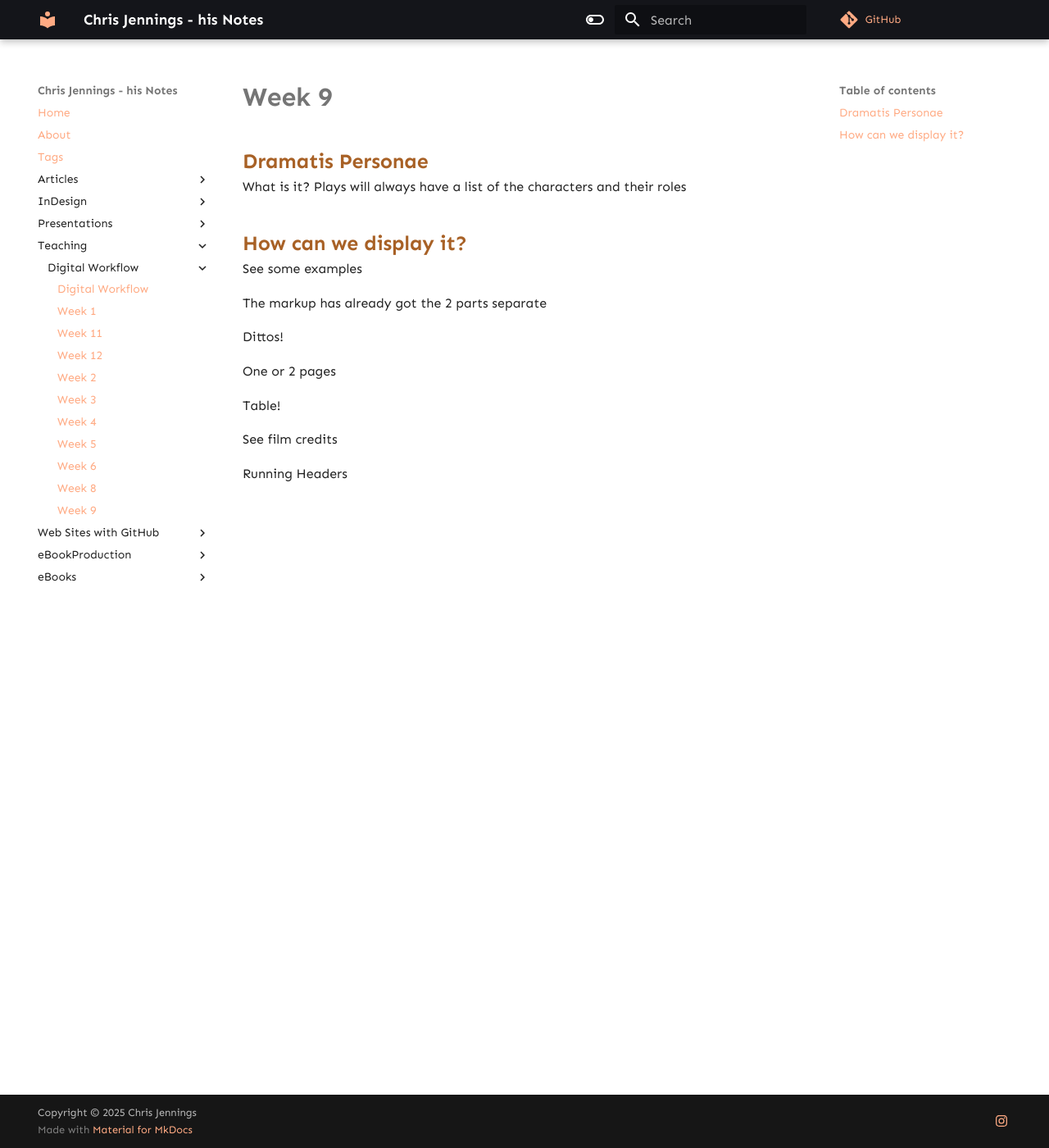
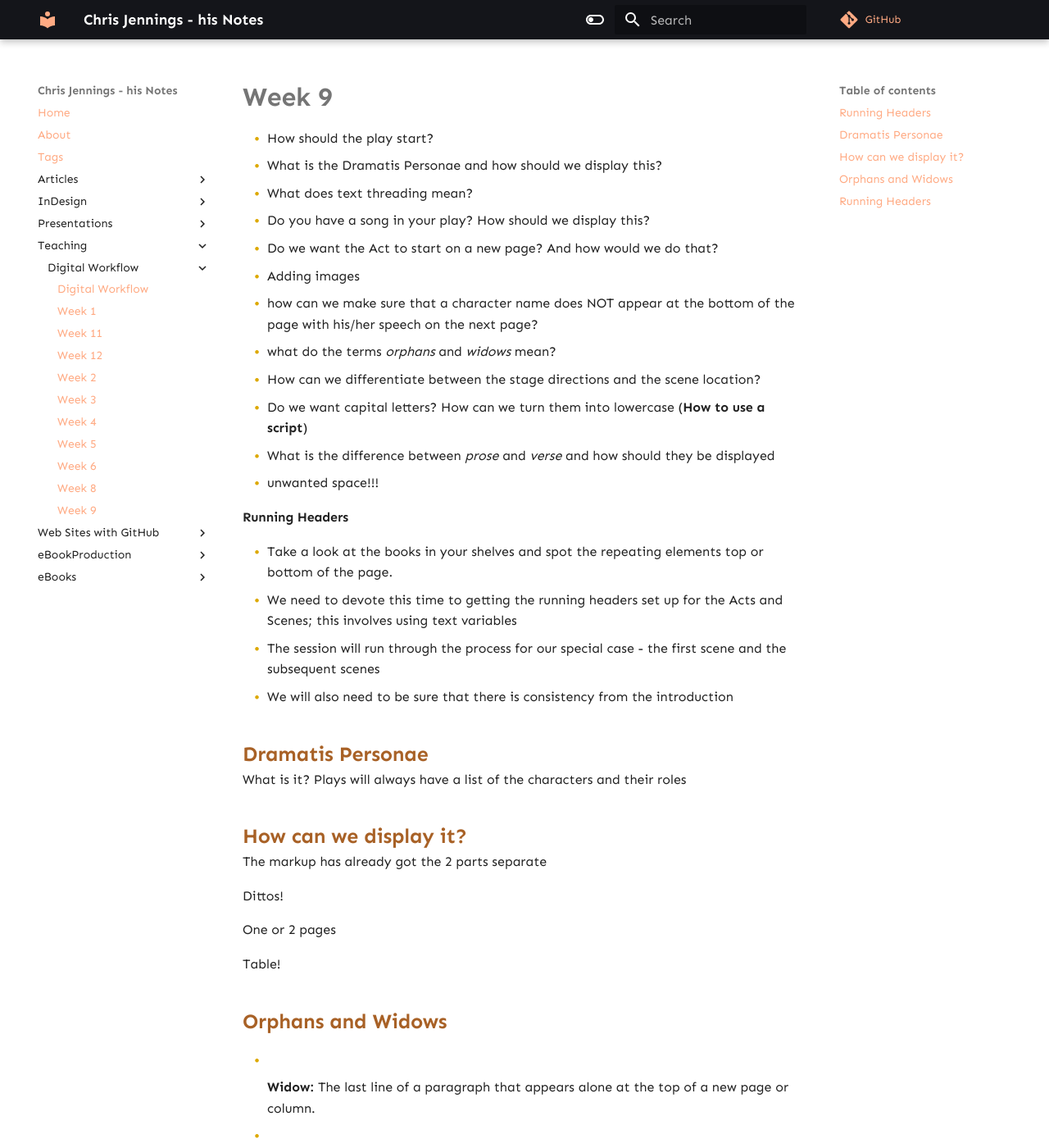
Before and after one commit to chrisjennings-notes/chrisjennings-notes.github.io, an MkDocs documentation site: the page built from docs/Teaching/Digital Workflow/Week 9.md, in a window 1280 px wide and 1400 px high. Shown: the whole window at 82% size. Built offline with MkDocs 1.6.1 and Material for MkDocs 9.7.7, drawn with Linux system fonts in a browser that asks for light colours; comment, search, counter and statistics services are not loaded; some of the changed text lies outside the part shown.

Commit message:
vault backup: 2026-11-17 18:28:13

```diff
--- a/docs/Teaching/Digital Workflow/Week 9.md
+++ b/docs/Teaching/Digital Workflow/Week 9.md
@@ -1,3 +1,28 @@
+---
+date: 2025-01-28
+updated: 2026-11-17
+---
+- How should the play start?
+- What is the Dramatis Personae and how should we display this?
+- What does text threading mean?
+- Do you have a song in your play? How should we display this?
+- Do we want the Act to start on a new page? And how would we do that?
+- Adding images
+- how can we make sure that a character name does NOT appear at the bottom of the page with his/her speech on the next page?
+- what do the terms _orphans_ and _widows_ mean?
+- How can we differentiate between the stage directions and the scene location?
+- Do we want capital letters? How can we turn them into lowercase (**How to use a script**)
+- What is the difference between _prose_ and _verse_ and how should they be displayed
+- unwanted space!!!
+
+#### Running Headers
+
+- Take a look at the books in your shelves and spot the repeating elements top or bottom of the page.
+- We need to devote this time to getting the running headers set up for the Acts and Scenes; this involves using text variables
+- The session will run through the process for our special case - the first scene and the subsequent scenes
+- We will also need to be sure that there is consistency from the introduction
+
+
 ## Dramatis Personae
 
 What is it?
@@ -5,7 +30,6 @@ Plays will always have a list of the characters and their roles
 
 ## How can we display it?
 
-See some examples
 
 The markup has already got the 2 parts separate
 
@@ -15,6 +39,19 @@ One or 2 pages
 
 Table!
 
-See film credits
+## Orphans and Widows
 
-Running Headers
+- **Widow:** The last line of a paragraph that appears alone at the top of a new page or column.
+
+- **Orphan:** The first line of a paragraph that appears alone at the bottom of a page or column.
+
+- **Runt:** A final line of a paragraph that consists of only a single short word or part of a hyphenated word
+
+
+## Running Headers
+
+Page Numbers
+
+Parent pages
+
+Consistency for the whole book
```
Also changed, not shown: 3 other files.
